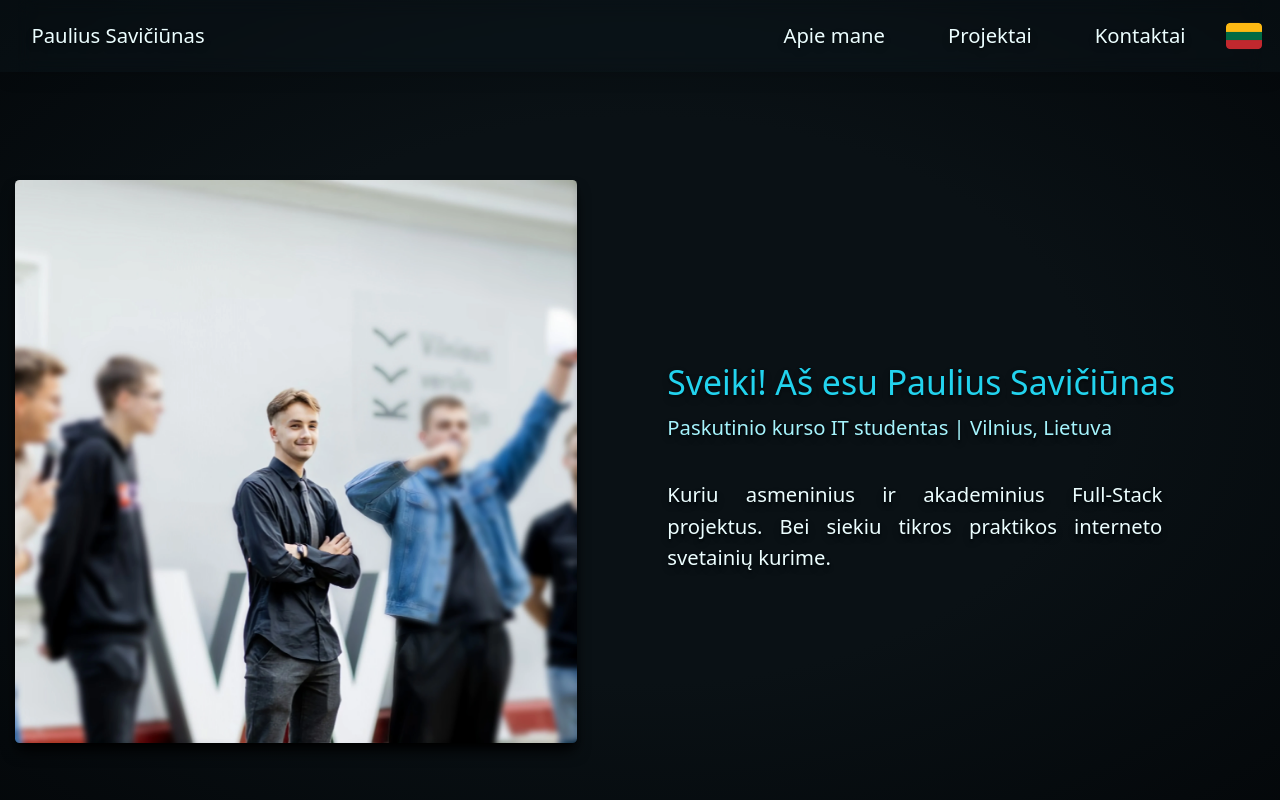
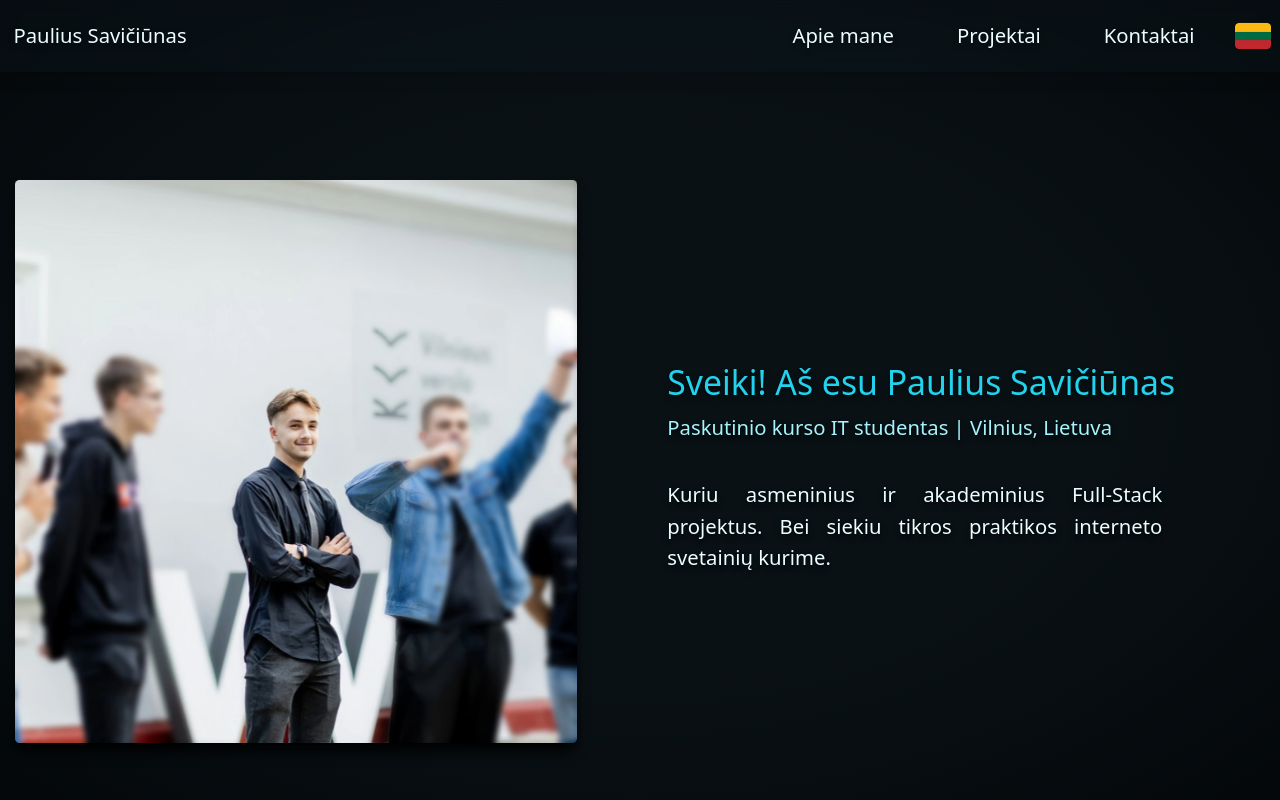
Before and after one commit to 45SaviciunasPaulius/ps_vercel_portfolio, a React (Vite) app: page / in a window 1280 px wide. Shown: the top 800 px of the page. Built offline with nearby package versions, Linux system fonts and the light colour scheme.

Commit message:
fix: navbar

```diff
--- a/src/components/NavBar.jsx
+++ b/src/components/NavBar.jsx
@@ -65,7 +65,7 @@ export default function NavBar({ children }) {
         )}
       </AnimatePresence>
 
-      <ul className="flex flex-row h-16 justify-end items-center mx-4 backdrop-blur-sm">
+      <ul className="flex flex-row h-16 justify-end items-center backdrop-blur-sm">
         <li className="mr-auto px-3 ">
           <button className="w-full h-15 cursor-pointer" onClick={ScrollToTop}>
             Paulius Savičiūnas
@@ -95,7 +95,7 @@ export default function NavBar({ children }) {
             {menu.contacts}
           </MotionLink>
         </li>
-        <li className="hidden lg:block ml-2">{children}</li>
+        <li className="hidden lg:block mx-2">{children}</li>
         <li className="block lg:hidden ">
           <button onClick={() => setOpen(true)}>
             <img className="w-8" src={MenuIcon} alt="menu" />
```
